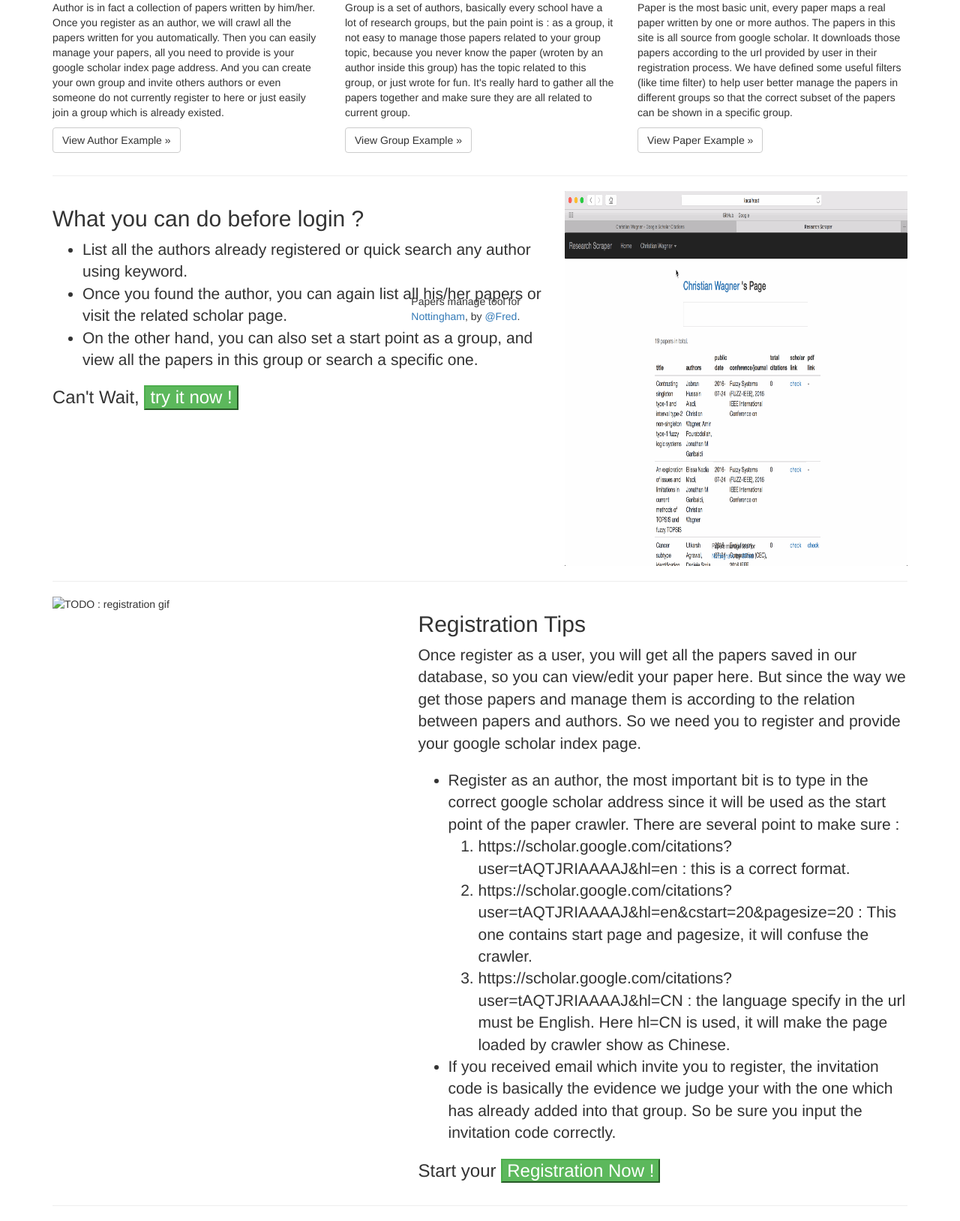
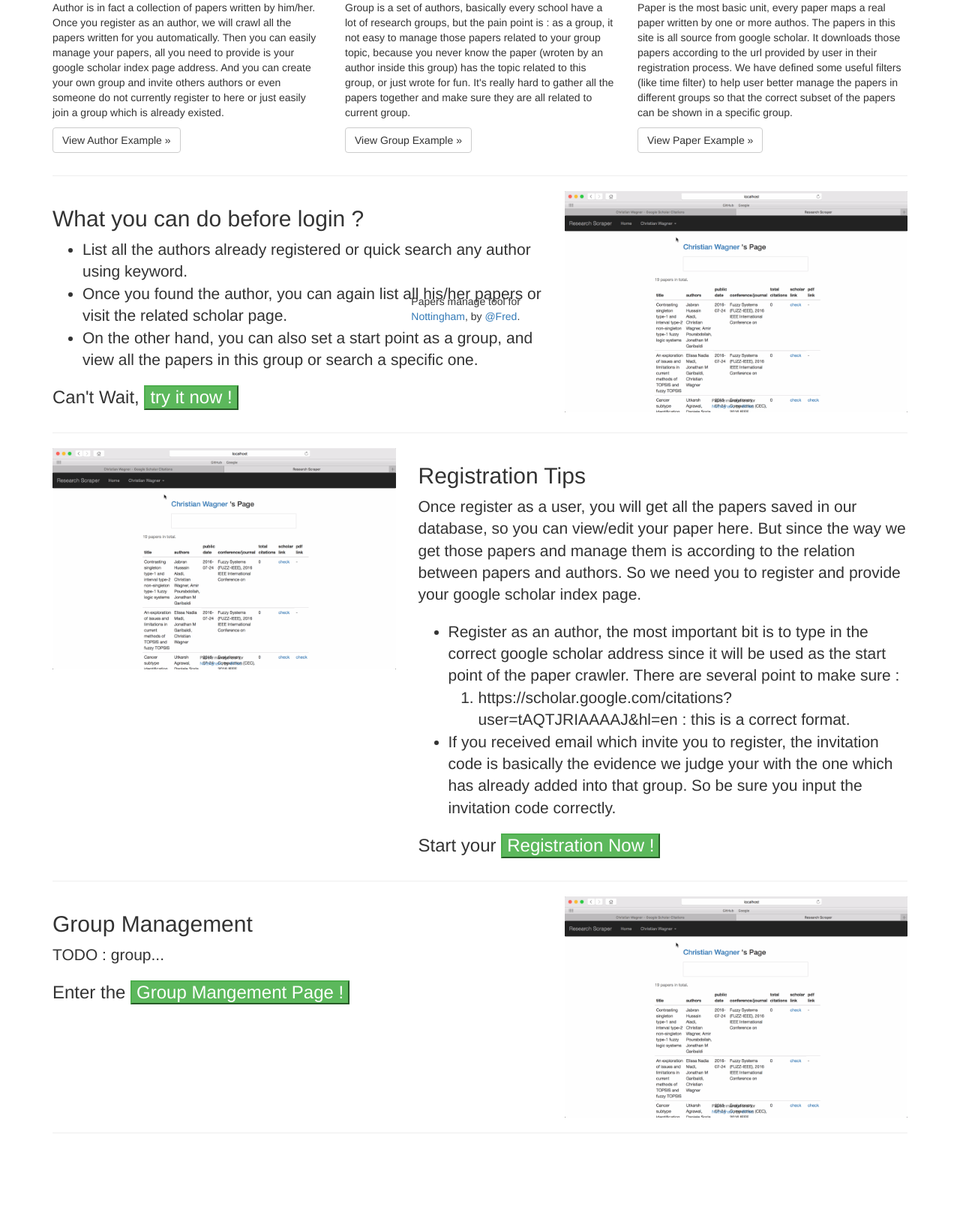
Before and after one commit to nzhl/research-scraper, a Flask app: page /authors/1 in a window 1280 px wide. Shown: the part 358-1987 px from the top of the page at 75% size. After the commit the page ends 1870 px from the top, so only its background shows below. Run offline with Flask 2, Linux system fonts and the light colour scheme; data that the repository does not hold is empty; some libraries are stand-ins or nearby versions.

Commit message:
enabled all the buttons

```diff
--- a/web/templates/base.html
+++ b/web/templates/base.html
@@ -60,7 +60,7 @@
 <div class="tabbable tabs-left">
     <ul class="nav nav-tabs">
         <li class="active"><a href="#1" data-toggle="tab"><span class="glyphicon glyphicon-book"></span> Introduction </a></li>
-        <li><a href="#2" data-toggle="tab"><span class="glyphicon glyphicon-search"></span> Search Papers</a></li>
+        <li><a href="#2" data-toggle="tab" id="search_tab"><span class="glyphicon glyphicon-search"></span> Search Papers</a></li>
     </ul>
     <div class="tab-content">
         <div class="tab-pane active" id="1">
@@ -126,10 +126,10 @@
                                 in this group or search a specific one.
                             </li>
                         </ul>
-                        <h3 >Can't Wait, <button class="btn-success">try it now !</button> </h3>
+                        <h3 >Can't Wait, <button class="btn-success" onclick="toggle_tab()">try it now !</button> </h3>
                     </div>
                     <div class="col-md-5">
-                        <img class="featurette-image img-responsive center-block" src="../static/images/grp.gif" style="width: 500px; height: 500px">
+                        <img class="featurette-image img-responsive center-block" src="../static/images/grp.gif">
                     </div>
                 </div>
 
@@ -151,12 +151,14 @@
                                     <li>
                                         https://scholar.google.com/citations?user=tAQTJRIAAAAJ&hl=en : this is a correct format.
                                     </li>
+                                    <!--
                                     <li>
                                         https://scholar.google.com/citations?user=tAQTJRIAAAAJ&hl=en&cstart=20&pagesize=20 : This one contains start page and pagesize, it will confuse the crawler.
                                     </li>
                                     <li>
                                         https://scholar.google.com/citations?user=tAQTJRIAAAAJ&hl=CN : the language specify in the url must be English. Here hl=CN is used, it will make the page loaded by crawler show as Chinese.
                                     </li>
+                                    -->
                                 </ol>
                             </li>
                             <li>
@@ -164,10 +166,10 @@
                                 with the one which has already added into that group. So be sure you input the invitation code correctly.
                             </li>
                         </ul>
-                        <h3 >Start your <button class="btn-success">Registration Now !</button></h3>
+                        <h3 >Start your <button class="btn-success" onclick="toggle_register()">Registration Now !</button></h3>
                     </div>
                     <div class="col-md-5 col-md-pull-7">
-                        <img class="featurette-image img-responsive center-block" data-src="holder.js/500x500/auto" alt="TODO : registration gif">
+                        <img class="featurette-image img-responsive center-block" src="../static/images/grp.gif" alt="TODO : registration gif">
                     </div>
                 </div>
 
@@ -177,9 +179,10 @@
                     <div class="col-md-7">
                         <h2 class="featurette-heading">Group Management</h2>
                         <p class="lead">TODO : group...</p>
+                        <h3 >Enter the <button class="btn-success" onclick="jump_group_management()">Group Mangement Page !</button></h3>
                     </div>
                     <div class="col-md-5">
-                        <img class="featurette-image img-responsive center-block" data-src="holder.js/500x500/auto" alt="TODO :group manage gif">
+                        <img class="featurette-image img-responsive center-block" src="../static/images/grp.gif" alt="TODO :group manage gif">
                     </div>
                 </div>
 
@@ -256,6 +259,28 @@
 {% endif %}
 
 <script>
+    function toggle_tab() {
+        $('#search_tab').tab('show');
+    }
+
+    function toggle_register() {
+        if(id == -1){
+            $('#register_tool').modal('show')
+        }
+        else{
+            alert("You have already login, please logout first !")
+        }
+    }
+
+    function jump_group_management() {
+        if(id == -1){
+            alert("Please login first !")
+        }
+        else{
+            window.location.href = "/edit_groups/"
+        }
+    }
+
     {% if not 'name' in session %}
     var login_tool = new Vue({
         el: '#login_tool',
@@ -278,7 +303,8 @@
                 })
             }
         }
-    })
+    });
+
 
     var register_tool = new Vue({
         el: '#register_tool',
@@ -308,8 +334,9 @@
                 })
             }
         }
-    })
+    });
     {% else %}
+    window.onload = toggle_tab;
 
     var logout_tool = new Vue({
         el: "#logout_tool",
```
Also changed, not shown: 1 other file.
